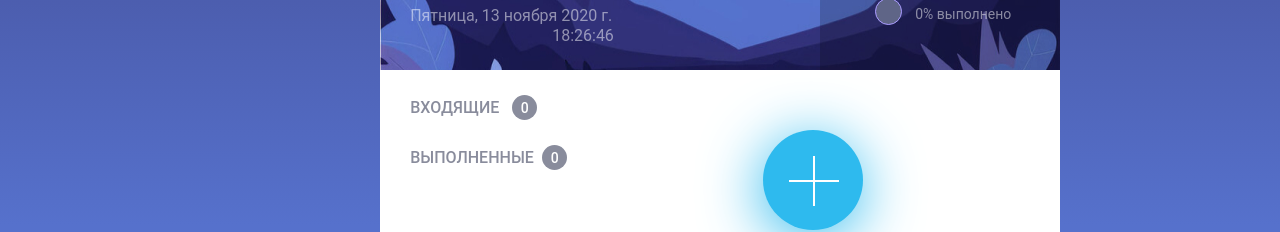
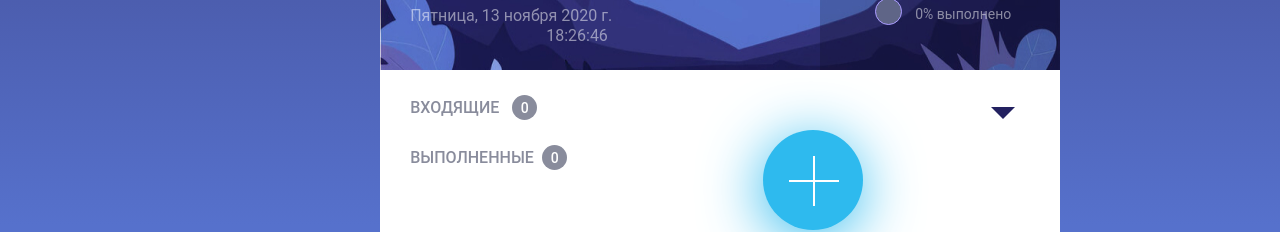
Before and after one commit to Alex-2kZharkov/todo-list, a React (Create React App) app: page / in a window 1280 px wide. Shown: the part 215-447 px from the top of the page. Built offline with nearby package versions, Linux system fonts and the light colour scheme.

Commit message:
Creating button to show-hide tasks and animation for it

```diff
--- a/src/components/IncominTasks.js
+++ b/src/components/IncominTasks.js
@@ -1,14 +1,28 @@
-import React from 'react';
+import {React, useState} from 'react';
 import IncomingTask from './IncomingTask';
 import './Main.css';
 
 const IncomingTasks = (props) => {
+
+  const [hideTasks, changeHideClass] = useState(''),
+  [styleArrow, changeStyleArrow] = useState('');
 
   let tasks = null;
   if (props.tasks) {
     tasks = <div className='inner-container'>{props.tasks.map(task => <IncomingTask key={`${task.id}`} id={task.id} text={task.text} category={task.category} location={task.location} date={task.date}/>)} </div>
   }
 
+  const toggleClasses = () => {
+    console.log('click');
+    if(styleArrow) {
+      changeHideClass('show_incoming_tasks');
+      changeStyleArrow('');
+    } else {
+      changeHideClass('hide_incoming_tasks');
+      setTimeout(() => changeHideClass('hide_incoming_tasks2'), 1000);
+      changeStyleArrow('style_arrow');
+    }
+  }
   return (
     <div className='incoming-tasks-container'>
       <div className='fulfilled-tasks-container incoming-tasks-container-modificator'>
@@ -16,8 +30,9 @@ const IncomingTasks = (props) => {
           Входящие
         </div>
         <div className='fulfilled-tasks-container-quantity'>{props.incoming}</div>
+        <div className='select_arrow arrow_moficator' id={`${styleArrow}`} onClick={toggleClasses}></div>
       </div>
-        {tasks}
+       <div className={`${hideTasks}`}> {tasks}</div>
     </div>
   );
 };
--- a/src/components/IncomingTask.js
+++ b/src/components/IncomingTask.js
@@ -3,9 +3,10 @@ import {markAsDone, removeTask} from '../actions'
 import {useSelector, useDispatch} from 'react-redux'
 import { countMargin } from '../actions/countOffset';
 
-
 const IncomingTask = (props) => {
 
+  let [day, month, year] = props.date[0].split("-")
+  let date = new Date(year, month - 1, day).toLocaleDateString('ru', { year: 'numeric', month: 'long', day: 'numeric'});
   const [lineThroughClass, changeLineThroughClass] = useState(''), [riseShadowClass, changeRiseShadow] = useState(''),
   [hiddenTask, changeHiddenTask] = useState({}), [removingAnimation, changeRemovingAnimation] = useState('');
   let transformedLocation, offsetY = 0, fulfilledTaskOffset = useSelector(state => state.offset);
@@ -43,9 +44,6 @@ const IncomingTask = (props) => {
     transformedLocation = `${props.location.slice(0, lastSpace)} ,${props.location.slice(lastSpace)}`; // inserts comma
   } else transformedLocation = props.location;
 
-  let [day, month, year] = props.date[0].split("-")
-  let date = new Date(year, month - 1, day).toLocaleDateString('ru', { year: 'numeric', month: 'long', day: 'numeric'});
-
   return (
     <div className={`task ${removingAnimation}`} style={hiddenTask} ref={taskRef} >
       <div className={`task-icon-container ${riseShadowClass}`}>
--- a/src/components/Main.css
+++ b/src/components/Main.css
@@ -38,7 +38,7 @@
     opacity: 0.5;
 }
 .today_time {
-    left: 172px;
+    left: 166px;
     bottom: 25px;
 }
 .statistics_column {
@@ -106,6 +106,21 @@
     text-transform: uppercase;
     font-weight: 500;
     color: #898C9C;
+}
+/*arrows*/
+.incoming-tasks-container .arrow_moficator {
+    right: 45px;
+    border-left: 12px solid transparent;
+    border-right: 12px solid transparent;
+    border-bottom: 12px solid #232160;
+    pointer-events: all;
+    transition:  0.3s ease-in-out transform, 0.3s ease-in-out border-color;
+}
+.incoming-tasks-container .arrow_moficator:hover {
+   transform: rotate(900deg);
+   border-bottom-color: #F0C453;
+   cursor: pointer;
+   transition:  0.3s ease-in-out transform, 0.3s ease-in-out border-color;
 }
 .task {
     position: relative;
@@ -234,6 +249,7 @@
       margin-right: 0px;
   }
   .fulfilled-tasks-container {
+      position: relative;
       display: grid;
       grid-template-columns: 120px 40px;
       column-gap: 12px;
@@ -242,6 +258,7 @@
   }
   .incoming-tasks-container-modificator {
     grid-template-columns: 90px 40px;
+
   }
   .tasks_padding_modificator {
       padding-bottom: 70px;
@@ -357,3 +374,31 @@
         transform: translateY(600px) rotateZ(90deg);
     }
 }
+
+/*hide tasks*/
+
+.hide_incoming_tasks {
+    animation: 1s ease-in-out hide-tasks;
+}
+.hide_incoming_tasks2 {
+    height: 0;
+    opacity: 0;
+}
+.show_incoming_tasks {
+   height: initial;
+   opacity: 1;
+}
+@keyframes hide-tasks{
+    0% {
+        height: 287px;
+        opacity: 1;
+}
+    100% {
+        height: 0px;
+        opacity: 0;
+    }
+}
+#style_arrow {
+    transform: rotate(720deg);
+    border-bottom-color: #F0C453;
+}
--- a/src/components/NewTask.css
+++ b/src/components/NewTask.css
@@ -107,6 +107,7 @@
    -moz-appearance: none;
    cursor: pointer;
 }
+ /*arrows*/
 .select_arrow {
     position: absolute;
     right: 0px;
@@ -119,6 +120,7 @@
     transform: rotate(180deg);
     pointer-events: none;
 }
+/*small circle*/
 .new_task_category_wrapper::before {
     position: absolute;
     left: 100px;
@@ -131,14 +133,14 @@
     background-color: #F0C453;
 }
 
+
 .new_task_form_item::placeholder {
-    color: #6D73AD;
+    color: #6D73AD; height: initial;
 }
 .new_task_category_wrapper:hover .select_arrow{
    transform: rotate(540deg);
    border-bottom-color: #F0C453;
    transition:  0.3s ease-in-out transform,0.3s ease-in-out border-color;
-
 }
 .new_task_category:hover , .new_task_form_item:focus {
     border-color: #F0C453;
```
